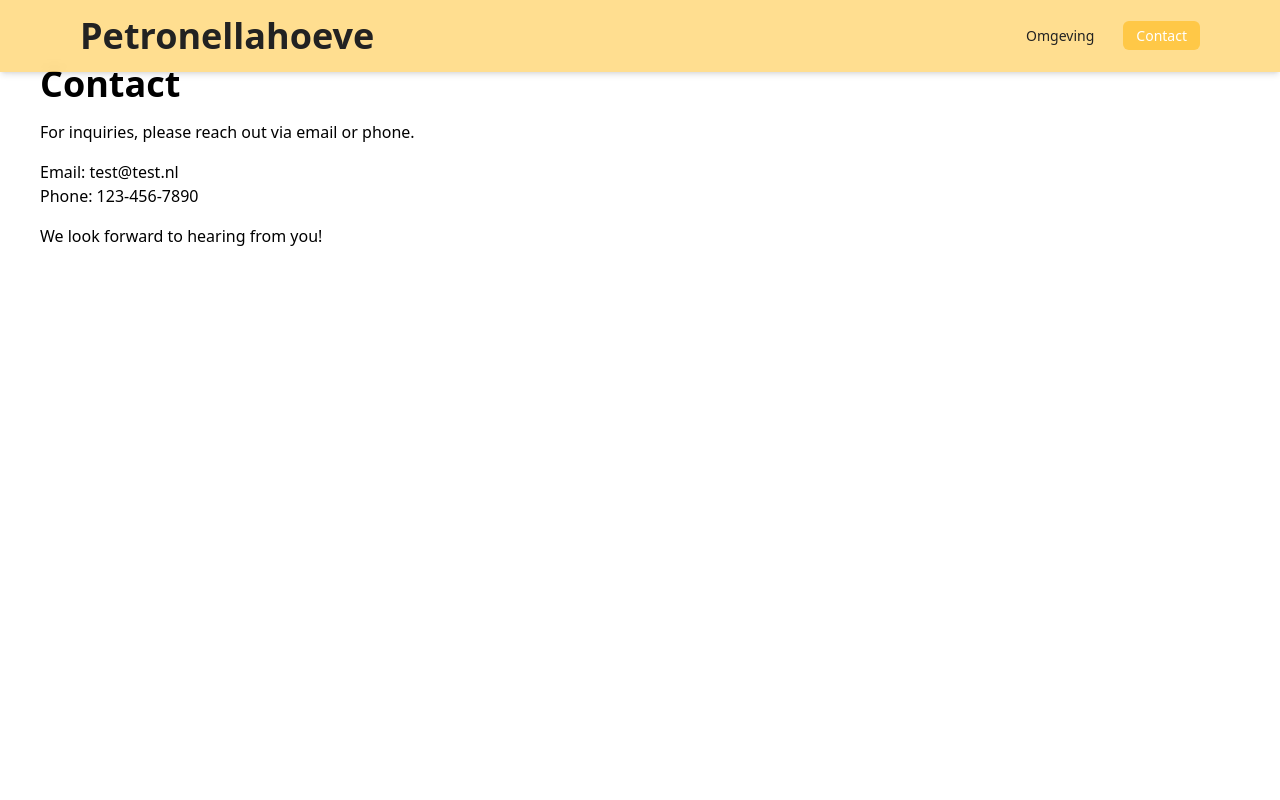
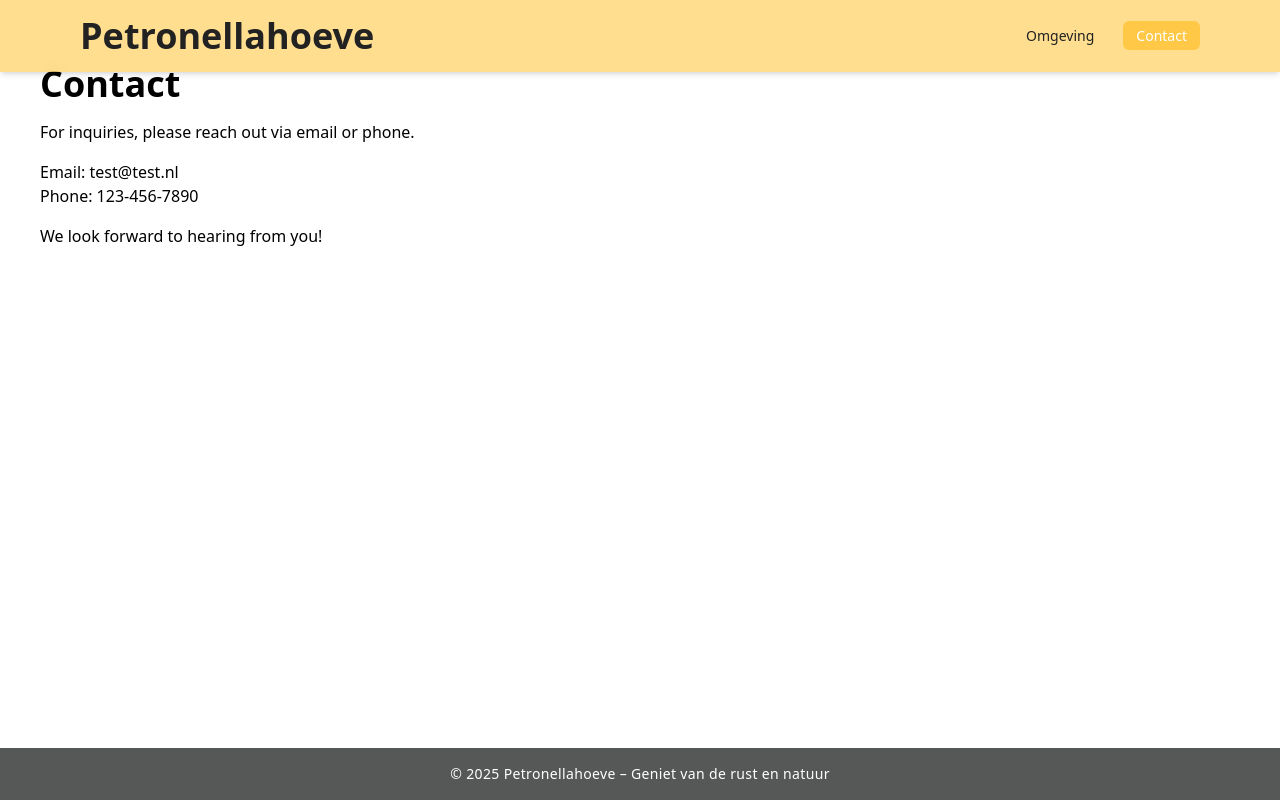
Before and after one commit to Joshua-dos-santos/petronellahoeve, a React (Vite) app: page /contact in a window 1280 px wide. Built offline with nearby package versions, Linux system fonts and the light colour scheme.

Commit message:
Added footers to Omgeving and contact page

```diff
--- a/src/pages/contact/index.jsx
+++ b/src/pages/contact/index.jsx
@@ -1,13 +1,24 @@
 export default function Contact() {
   return (
+    <>
       <div className="min-h-screen p-10 pt-16">
         <h1 className="text-4xl font-bold">Contact</h1>
-      <p className="mt-4">For inquiries, please reach out via email or phone.</p>
+        <p className="mt-4">
+          For inquiries, please reach out via email or phone.
+        </p>
         <ul className="mt-4">
           <li>Email: test@test.nl </li>
           <li>Phone: 123-456-7890</li>
         </ul>
         <p className="mt-4">We look forward to hearing from you!</p>
       </div>
+
+      <footer className="bg-[#565857] text-white text-center py-4 absolute bottom-0 w-full z-20">
+        <p className="text-sm tracking-wide">
+          &copy; {new Date().getFullYear()} Petronellahoeve – Geniet van de rust
+          en natuur
+        </p>
+      </footer>
+    </>
   );
 }
--- a/src/pages/omgeving/index.jsx
+++ b/src/pages/omgeving/index.jsx
@@ -1,8 +1,17 @@
 export default function Omgeving() {
   return (
-    <div className="min-h-screen p-10 pt-16">
-      <h1 className="text-4xl font-bold">Omgeving</h1>
-      <p className="mt-4">Info about the surrounding area...</p>
-    </div>
+    <>
+      <div className="min-h-screen p-10 pt-16">
+        <h1 className="text-4xl font-bold">Omgeving</h1>
+        <p className="mt-4">Info about the surrounding area...</p>
+      </div>
+
+      <footer className="bg-[#565857] text-white text-center py-4 absolute bottom-0 w-full z-20">
+        <p className="text-sm tracking-wide">
+          &copy; {new Date().getFullYear()} Petronellahoeve – Geniet van de rust
+          en natuur
+        </p>
+      </footer>
+    </>
   );
 }
```
Lines whose indentation alone changed are shown as unchanged.
